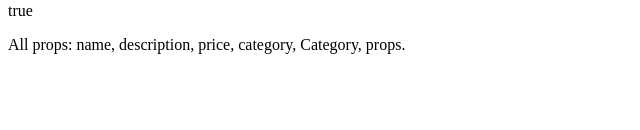
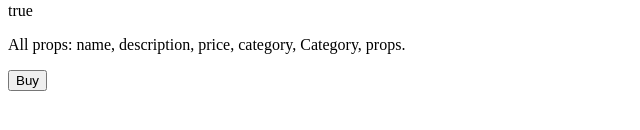
Before and after one commit to ArlinskiEV/shop, an Angular app: page / in a window 1280 px wide. Shown: the part 184-314 px from the top of the page, without its empty margins (0-640 px from the left). Built offline with nearby package versions, Linux system fonts and the light colour scheme.

Commit message:
shop/1: 5

```diff
--- a/src/app/app.component.html
+++ b/src/app/app.component.html
@@ -1 +1,2 @@
 <app-first></app-first>
+<app-product></app-product>
--- a/src/app/app.module.ts
+++ b/src/app/app.module.ts
@@ -3,11 +3,13 @@
 
 import { AppComponent } from './app.component';
 import { FirstComponent } from 'src/first/first.component';
+import { ProductComponent } from 'src/product/product.component';
 
 @NgModule({
   declarations: [
     AppComponent,
-    FirstComponent
+    FirstComponent,
+    ProductComponent
   ],
   imports: [
     BrowserModule
--- /dev/null
+++ b/src/product/product.component.html
@@ -0,0 +1 @@
+<button (click)="onBuy()" >Buy</button>
--- /dev/null
+++ b/src/product/product.component.ts
@@ -0,0 +1,19 @@
+import { Component, OnInit } from '@angular/core';
+
+@Component({
+  selector: 'app-product',
+  templateUrl: './product.component.html',
+  styleUrls: ['./product.component.less']
+})
+export class ProductComponent implements OnInit {
+
+  constructor() { }
+
+  public ngOnInit(): void {
+  }
+
+  public onBuy(): void {
+    console.log('Buy product');
+  }
+
+}
```
Also changed, not shown: src/product/product.component.less (added), 2 other files (tests, documents, lock files or other folders).
